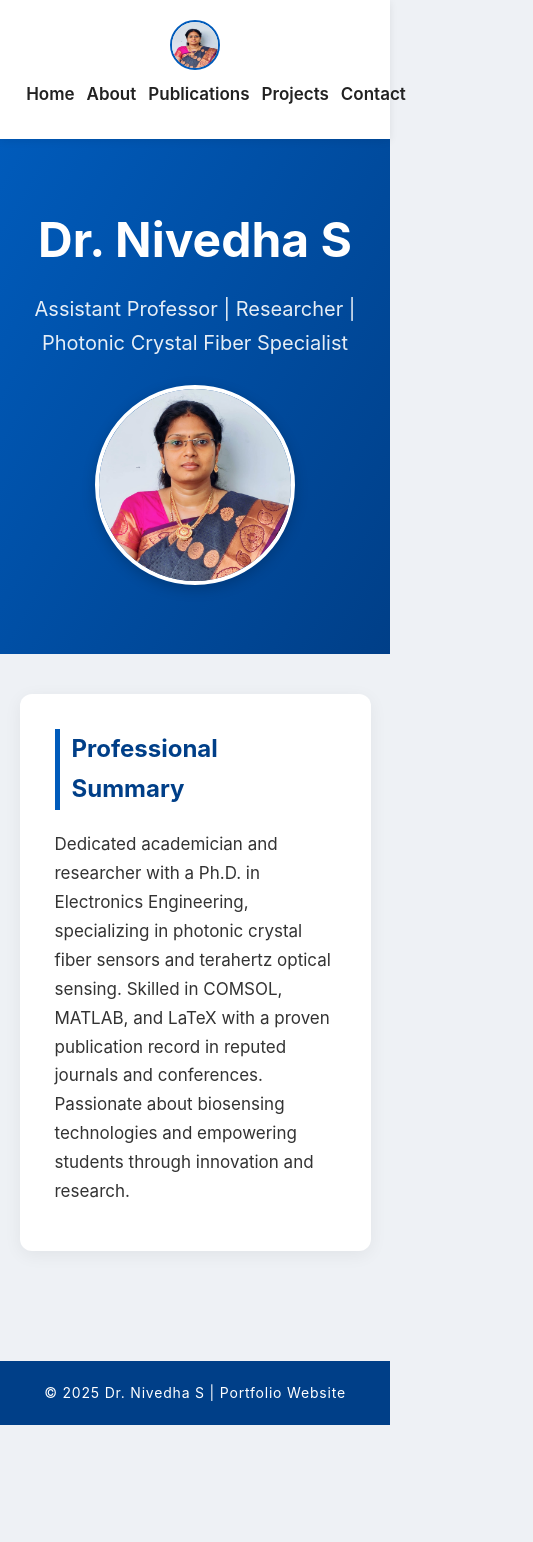
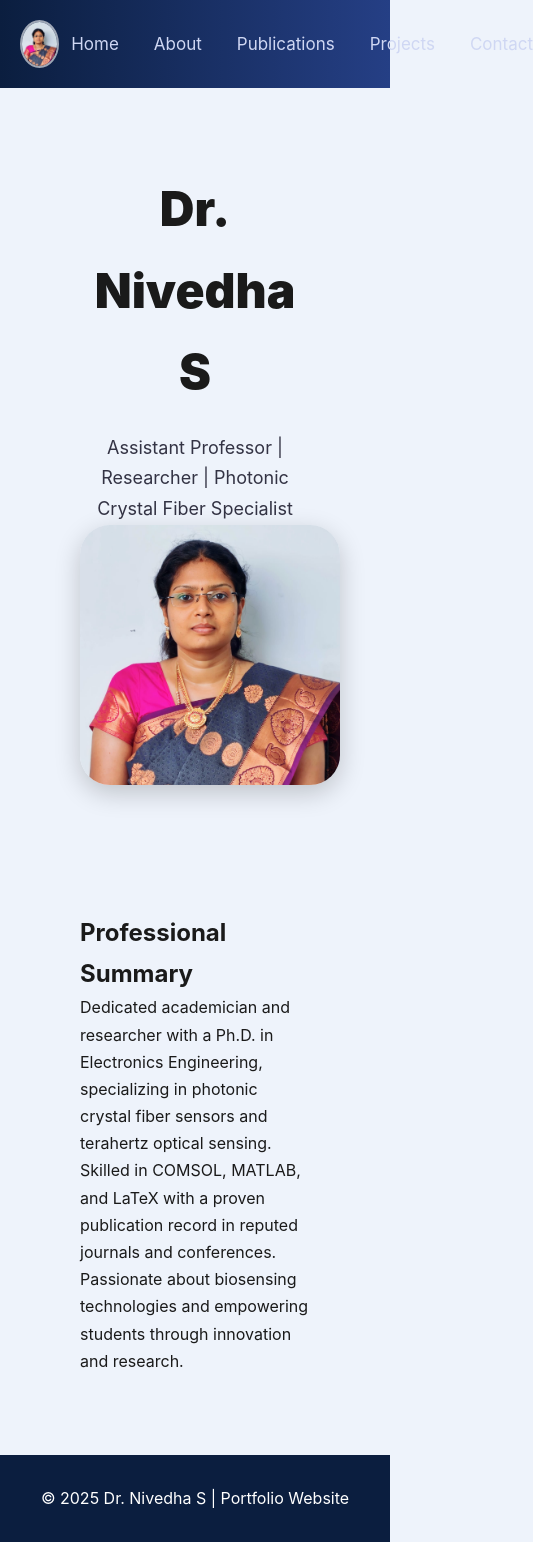
Before and after one commit to nivedha-ks/nivedha-portfolio, a plain HTML site: page index.html in a window 390 px wide. Shown: the whole page, 533 px wide, since content can reach past the window. Before the commit the page ends 1425 px from the top, so only its background shows below. Drawn offline with Linux system fonts and the light colour scheme; files that its build step writes are made by us from their sources.

Commit message:
Update style.css

```diff
--- a/style.css
+++ b/style.css
@@ -1,221 +1,213 @@
-/* ---------------------------------------------------------
-   GLOBAL LAYOUT & TYPOGRAPHY
---------------------------------------------------------- */
+/* ----------------------------------------------------------
+   GLOBAL STYLES
+---------------------------------------------------------- */
 * {
     margin: 0;
     padding: 0;
     box-sizing: border-box;
-    font-family: "Inter", "Segoe UI", Arial, sans-serif;
+    font-family: "Inter", "Segoe UI", sans-serif;
 }
 
 body {
-    background: #eef1f5;
-    color: #333;
+    background: #eef3fb;
+    color: #1a1a1a;
     line-height: 1.7;
 }
 
-/* ---------------------------------------------------------
+/* ----------------------------------------------------------
    NAVIGATION BAR
---------------------------------------------------------- */
+---------------------------------------------------------- */
 nav {
-    background: #ffffff;
-    padding: 12px 40px;
+    background: linear-gradient(90deg, #0b1e3f, #253f85);
+    padding: 20px 80px;
     display: flex;
     justify-content: space-between;
     align-items: center;
-    box-shadow: 0 2px 8px rgba(0,0,0,0.08);
+    color: white;
     position: sticky;
     top: 0;
     z-index: 200;
 }
 
+nav .logo-area {
+    display: flex;
+    align-items: center;
+}
+
 nav img {
-    height: 50px;
-    width: 50px;
+    height: 48px;
+    width: 48px;
     border-radius: 50%;
-    border: 2px solid #005bbb;
+    margin-right: 12px;
+    border: 2px solid #ffffff99;
+}
+
+nav .name {
+    font-size: 20px;
+    font-weight: 700;
 }
 
 nav ul {
+    list-style: none;
     display: flex;
-    list-style: none;
-}
-
-nav ul li {
-    margin-left: 30px;
+    gap: 35px;
 }
 
 nav ul li a {
     text-decoration: none;
+    color: #cfd7f3;
     font-size: 17px;
-    color: #222;
-    font-weight: 600;
-    padding-bottom: 4px;
     transition: 0.3s;
 }
 
-nav ul li a:hover {
-    color: #005bbb;
-    border-bottom: 2px solid #005bbb;
+nav ul li a:hover,
+nav ul li a.active {
+    color: white;
+    padding-bottom: 6px;
+    border-bottom: 3px solid #ff914d;
 }
 
-nav ul li a.active {
-    color: #005bbb;
-    border-bottom: 2px solid #005bbb;
-}
-
-/* ---------------------------------------------------------
-   HERO SECTION (HOME PAGE)
---------------------------------------------------------- */
+/* ----------------------------------------------------------
+   HERO SECTION (Homepage)
+---------------------------------------------------------- */
 .hero {
+    padding: 80px;
     display: flex;
     justify-content: space-between;
     align-items: center;
-    padding: 80px 10%;
-    background: linear-gradient(120deg, #005bbb, #003f88);
+}
+
+.hero-left {
+    width: 55%;
+}
+
+.hero-left .badge {
+    background: #dafbe1;
+    color: #0f6d2e;
+    padding: 6px 15px;
+    width: fit-content;
+    border-radius: 20px;
+    font-size: 14px;
+    margin-bottom: 20px;
+    border: 1px solid #b6f0c7;
+}
+
+.hero h1 {
+    font-size: 48px;
+    font-weight: 900;
+}
+
+.hero h1 span {
+    color: #3f8cff;
+}
+
+.hero p {
+    margin-top: 20px;
+    font-size: 18px;
+    color: #334;
+}
+
+.hero-right img {
+    width: 260px;
+    height: 260px;
+    border-radius: 30px;
+    object-fit: cover;
+    box-shadow: 0 8px 26px rgba(0,0,0,0.2);
+}
+
+/* ----------------------------------------------------------
+   BUTTONS
+---------------------------------------------------------- */
+.btn-row {
+    display: flex;
+    gap: 20px;
+    margin-top: 25px;
+}
+
+.btn {
+    padding: 12px 24px;
+    border-radius: 30px;
+    font-weight: 600;
+    text-decoration: none;
+    color: white;
+    background: linear-gradient(120deg, #1db954, #17823b);
+    transition: 0.3s;
+}
+
+.btn:hover {
+    transform: scale(1.05);
+    opacity: 0.9;
+}
+
+.btn-outline {
+    border: 2px solid #1db954;
+    background: transparent;
+    color: #1db954;
+}
+
+.btn-outline:hover {
+    background: #1db954;
     color: white;
 }
 
-.hero-left h1 {
-    font-size: 48px;
+/* ----------------------------------------------------------
+   CARD SECTIONS
+---------------------------------------------------------- */
+.container {
+    padding: 40px 80px;
+}
+
+.grid {
+    display: grid;
+    grid-template-columns: 1fr 1fr;
+    gap: 35px;
+}
+
+.card {
+    background: #0b1e3f;
+    color: white;
+    padding: 25px;
+    border-radius: 22px;
+    box-shadow: 0 10px 22px rgba(0,0,0,0.15);
+    border: 1px solid #445d95;
+}
+
+.card h3 {
+    font-size: 20px;
+    margin-bottom: 15px;
     font-weight: 700;
 }
 
-.hero-left p {
-    margin-top: 12px;
-    font-size: 20px;
-    opacity: 0.9;
+.card ul {
+    margin-left: 20px;
 }
 
-.hero-right img {
-    width: 240px;
-    height: 240px;
-    border-radius: 50%;
-    object-fit: cover;
-    border: 4px solid #fff;
-    box-shadow: 0 4px 14px rgba(0,0,0,0.2);
+/* ----------------------------------------------------------
+   FOOTER
+---------------------------------------------------------- */
+footer {
+    text-align: center;
+    padding: 30px;
+    background: #0b1e3f;
+    color: white;
+    margin-top: 40px;
 }
 
-/* ---------------------------------------------------------
-   PAGE HEADERS (ABOUT, PUBLICATIONS, PROJECTS)
---------------------------------------------------------- */
-header {
-    padding: 60px 20px;
-    text-align: center;
-    background: linear-gradient(120deg, #005bbb, #003f88);
-    color: white;
-}
-
-header h1 {
-    font-size: 36px;
-    font-weight: 700;
-}
-
-/* ---------------------------------------------------------
-   CONTENT SECTIONS (CARDS)
---------------------------------------------------------- */
-.container {
-    padding: 50px 10%;
-}
-
-.section {
-    background: white;
-    padding: 35px;
-    margin-bottom: 30px;
-    border-radius: 12px;
-    box-shadow: 0 4px 18px rgba(0,0,0,0.06);
-    transition: 0.3s ease;
-}
-
-.section:hover {
-    transform: translateY(-4px);
-    box-shadow: 0 6px 22px rgba(0,0,0,0.12);
-}
-
-.section h2 {
-    margin-bottom: 20px;
-    font-size: 24px;
-    font-weight: 700;
-    color: #003f88;
-    border-left: 5px solid #005bbb;
-    padding-left: 12px;
-}
-
-/* ---------------------------------------------------------
-   LIST STYLING
---------------------------------------------------------- */
-ul {
-    margin-left: 25px;
-    padding-left: 5px;
-}
-
-ul li {
-    margin-bottom: 10px;
-    font-size: 16px;
-}
-
-/* ---------------------------------------------------------
-   CONTACT PAGE
---------------------------------------------------------- */
-.section p {
-    font-size: 17px;
-    margin-bottom: 10px;
-}
-
-/* ---------------------------------------------------------
-   FOOTER
---------------------------------------------------------- */
-footer {
-    background: #003f88;
-    color: white;
-    text-align: center;
-    padding: 20px;
-    margin-top: 40px;
-    font-size: 14px;
-    letter-spacing: 0.8px;
-}
-
-/* ---------------------------------------------------------
-   RESPONSIVE DESIGN
---------------------------------------------------------- */
+/* ----------------------------------------------------------
+   RESPONSIVE
+---------------------------------------------------------- */
 @media (max-width: 900px) {
-
+    nav {
+        padding: 20px;
+    }
     .hero {
         flex-direction: column;
         text-align: center;
-        padding: 60px 20px;
     }
-
-    .hero-right img {
-        margin-top: 25px;
-        width: 200px;
-        height: 200px;
+    .hero-left, .hero-right {
+        width: 100%;
     }
-
-    nav ul li {
-        margin-left: 15px;
-    }
-
-    .container {
-        padding: 40px 5%;
+    .grid {
+        grid-template-columns: 1fr;
     }
 }
-
-@media (max-width: 600px) {
-    nav {
-        flex-direction: column;
-        padding: 20px;
-    }
-
-    nav ul {
-        margin-top: 10px;
-    }
-
-    nav ul li {
-        margin-left: 12px;
-    }
-
-    header h1 {
-        font-size: 28px;
-    }
-}
```
